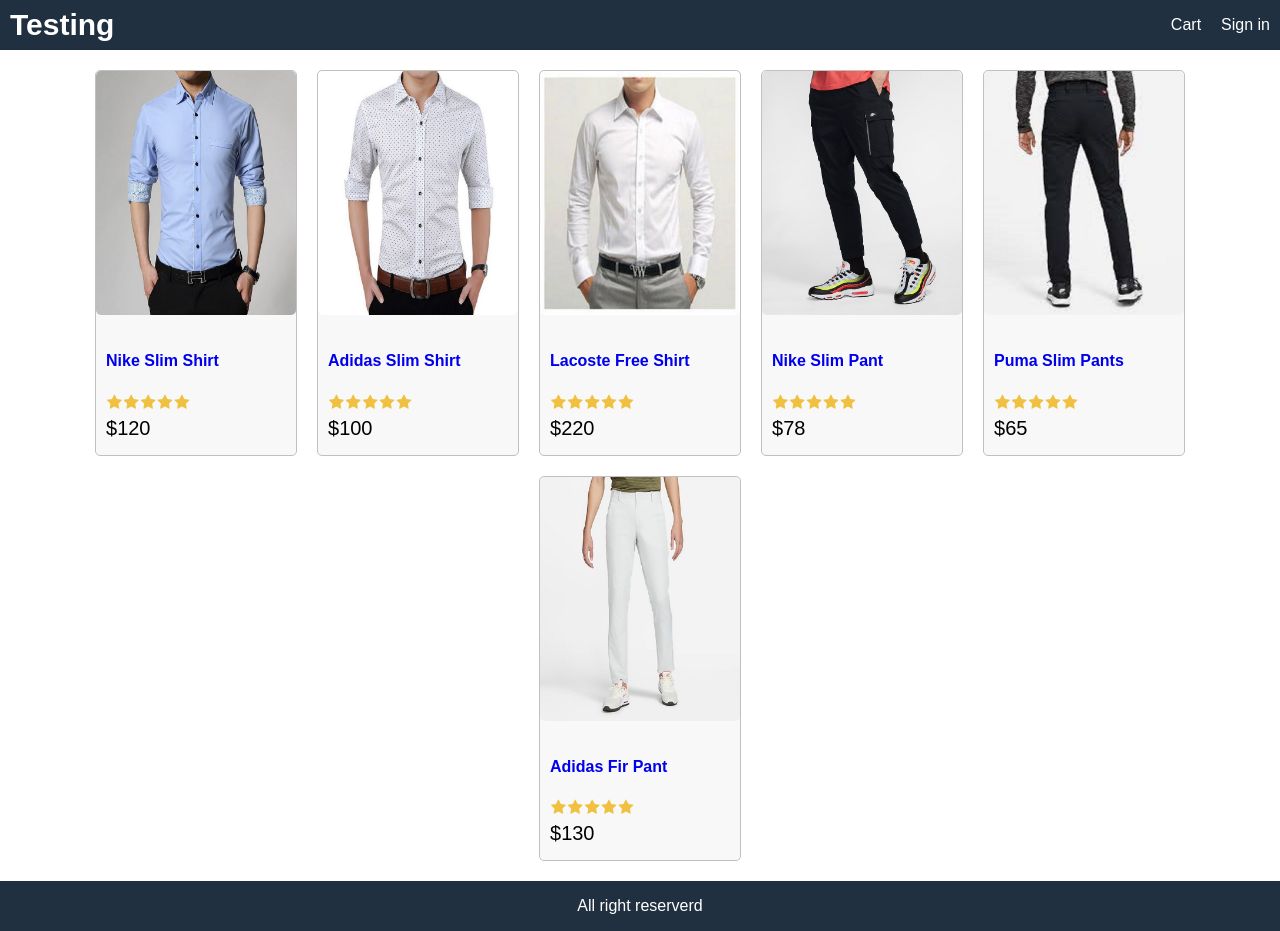
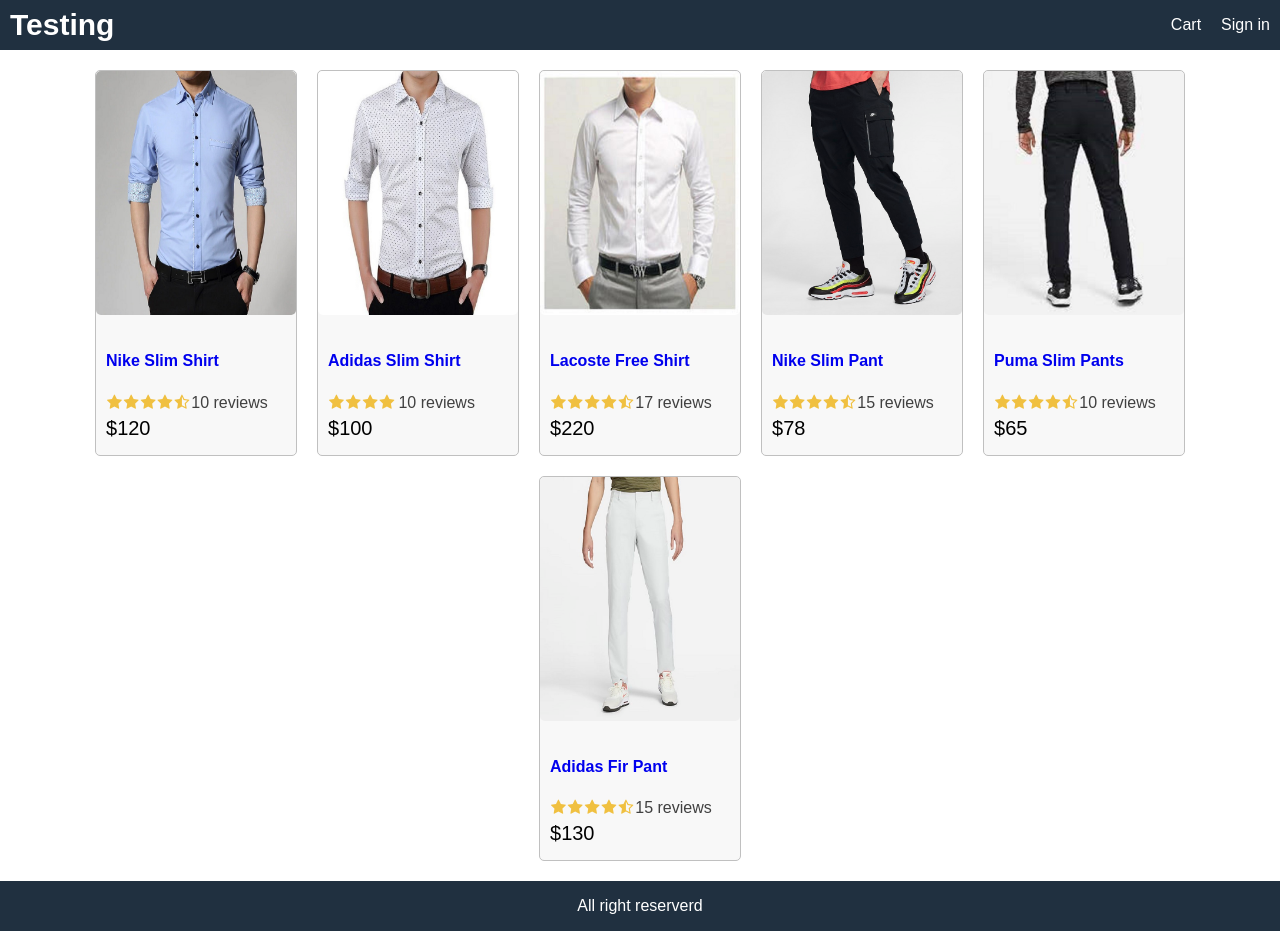
Before and after one commit to jasonkartz7/e-commerce-app, a React (Create React App) app in the folder frontend/: page / in a window 1280 px wide. Built offline with nearby package versions, Linux system fonts and the light colour scheme.

Commit message:
product and rating

```diff
--- a/frontend/src/App.js
+++ b/frontend/src/App.js
@@ -1,5 +1,7 @@
 import React from 'react';
+import Product from './components/Product';
 import data from './data';
+
 
 function App() {
   return (
@@ -9,37 +11,14 @@
                     <a className="brand" href="index.html">Testing</a>
                 </div>
                 <div>
-                    <a href="cart.html">Cart</a>
-                    <a href="signin.html">Sign in</a>
+                    <a href="/cart">Cart</a>
+                    <a href="/signin">Sign in</a>
                 </div>
             </header>
             <main>
                <div className="row center">
                  {data.products.map((product) => (
-                   <div key={product._id} className="card">
-                       <a href={`/product/${product._id}`}>
-                           <img
-                            className="medium"
-                            src={product.image}
-                            alt={product.name}
-                           />
-                       </a>
-                       <div className="card-body">
-                       <a href={`/product/${product._id}`}>
-                               <h2>{product.name}</h2>
-                           </a>
-                           <div className="rating">
-                               <span><i className="fa fa-star"></i></span>
-                               <span><i className="fa fa-star"></i></span>
-                               <span><i className="fa fa-star"></i></span>
-                               <span><i className="fa fa-star"></i></span>
-                               <span><i className="fa fa-star"></i></span>
-                           </div>
-                           <div className="price">
-                               ${product.price}
-                           </div>
-                       </div>
-                   </div>
+                   <Product key={product._id} product={product}></Product>
                   ))}
                 </div>
             </main>
--- /dev/null
+++ b/frontend/src/components/Product.js
@@ -0,0 +1,31 @@
+import React from 'react';
+import Rating from './Rating';
+
+export default function Product(props) {
+    const { product } = props;
+    return (
+        <div>
+            <div key={product._id} className="card">
+                       <a href={`/product/${product._id}`}>
+                           <img
+                            className="medium"
+                            src={product.image}
+                            alt={product.name}
+                           />
+                       </a>
+                       <div className="card-body">
+                       <a href={`/product/${product._id}`}>
+                               <h2>{product.name}</h2>
+                           </a>
+                           <Rating
+                                rating = {product.rating}
+                                numReviews={product.numReviews}
+                           ></Rating>
+                           <div className="price">
+                               ${product.price}
+                           </div>
+                       </div>
+                   </div>
+        </div>
+    )
+}
--- /dev/null
+++ b/frontend/src/components/Rating.js
@@ -0,0 +1,68 @@
+import React from 'react';
+
+export default function Rating(props) {
+    const { rating, numReviews } = props;
+    return (
+        <div>
+             <div className="rating">
+                <span>
+                    <i
+                     className = {
+                        rating >= 1
+                        ? "fa fa-star"
+                        : rating >= 0.5
+                        ? 'fa fa-star-half-o'
+                        : 'fa fa-start-o'
+                    }
+                ></i>
+            </span>
+            <span>
+                    <i
+                     className = {
+                        rating >= 2
+                        ? "fa fa-star"
+                        : rating >= 1.5
+                        ? 'fa fa-star-half-o'
+                        : 'fa fa-start-o'
+                    }
+                ></i>
+            </span>
+            <span>
+                    <i
+                     className = {
+                        rating >= 3
+                        ? "fa fa-star"
+                        : rating >= 2.5
+                        ? 'fa fa-star-half-o'
+                        : 'fa fa-start-o'
+                    }
+                ></i>
+            </span>
+            <span>
+                    <i
+                     className = {
+                        rating >= 4
+                        ? "fa fa-star"
+                        : rating >= 3.5
+                        ? 'fa fa-star-half-o'
+                        : 'fa fa-start-o'
+                    }
+                ></i>
+            </span>
+            <span>
+                    <i
+                     className = {
+                        rating >= 5
+                        ? "fa fa-star"
+                        : rating >= 4.5
+                        ? 'fa fa-star-half-o'
+                        : 'fa fa-start-o'
+                    }
+                ></i>
+            </span>
+            <span>{numReviews + ' reviews'}</span>
+
+            </div>
+        </div>
+    )
+}
--- a/frontend/src/data.js
+++ b/frontend/src/data.js
@@ -8,7 +8,7 @@
             price: 120,
             brand: 'Nike',
             rating: 4.5,
-            numreviews: 10,
+            numReviews: 10,
             description: 'high quality product',
         },
         {
@@ -19,7 +19,7 @@
             price: 100,
             brand: 'Adidas',
             rating: 4.0,
-            numreviews: 10,
+            numReviews: 10,
             description: 'high quality product',
         },
         {
@@ -30,7 +30,7 @@
             price: 220,
             brand: 'Lacoste',
             rating: 4.8,
-            numreviews: 17,
+            numReviews: 17,
             description: 'high quality product',
         },
         {
@@ -41,7 +41,7 @@
             price: 78,
             brand: 'Nike',
             rating: 4.5,
-            numreviews: 15,
+            numReviews: 15,
             description: 'high quality product',
         },
         {
@@ -52,7 +52,7 @@
             price: 65,
             brand: 'Nike',
             rating: 4.5,
-            numreviews: 10,
+            numReviews: 10,
             description: 'high quality product',
         },
         {
@@ -63,7 +63,7 @@
             price: 130,
             brand: 'Adidas',
             rating: 4.5,
-            numreviews: 15,
+            numReviews: 15,
             description: 'high quality product',
         },
     ],
--- a/frontend/src/index.css
+++ b/frontend/src/index.css
@@ -103,3 +103,6 @@
   color: #f0c040;
   margin: 0.1rem;
 }
+.rating span:last-child{
+  color: #404040;
+}
```
